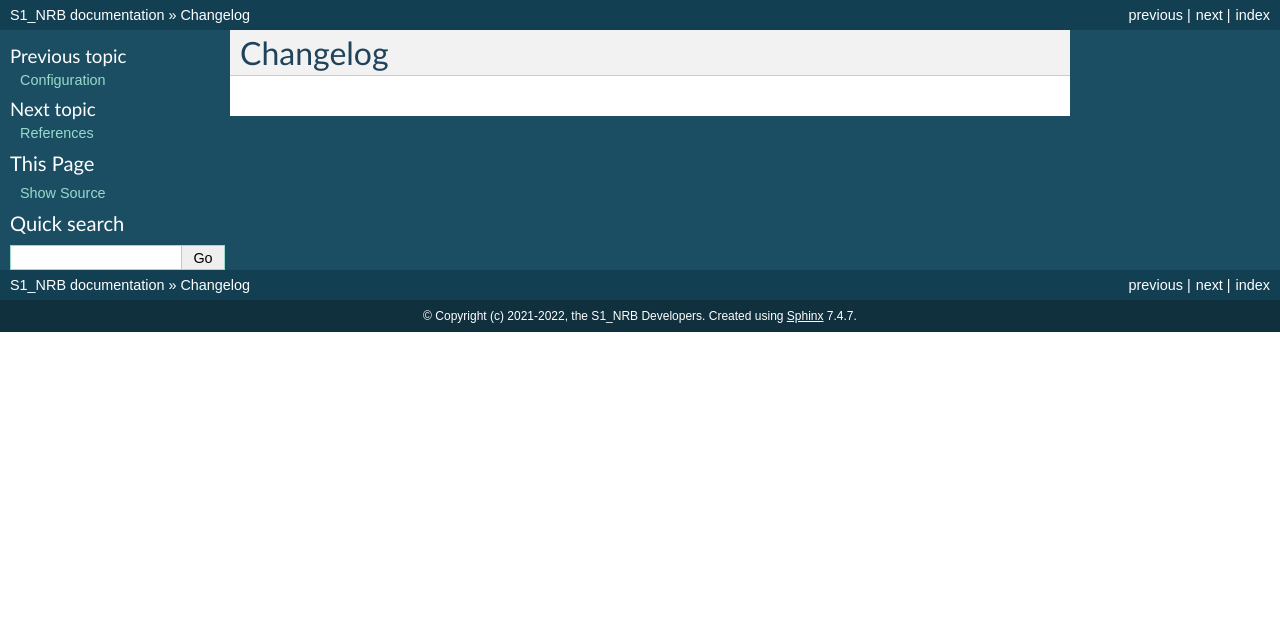
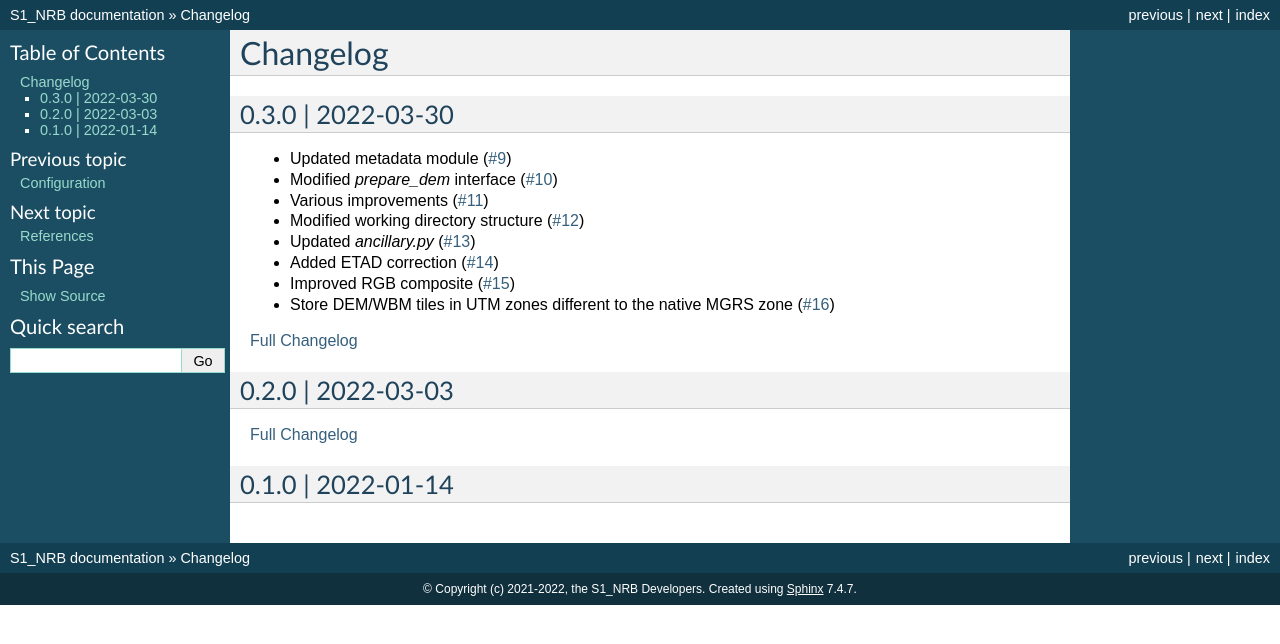
Before and after one commit to SAR-ARD/s1ard, a Sphinx documentation site: the page built from docs/about/changelog.rst, in a window 1280 px wide. Shown: the top 644 px of the page. Built offline with Sphinx 7.4.7, drawn with Linux system fonts in a browser that asks for light colours.

Commit message:
[docs] update `changelog.rst`

```diff
--- a/docs/about/changelog.rst
+++ b/docs/about/changelog.rst
@@ -1,3 +1,26 @@
 #########
 Changelog
 #########
+
+0.3.0 | 2022-03-30
+==================
+
+* Updated metadata module (`#9 <https://github.com/SAR-ARD/S1_NRB/pull/9>`_)
+* Modified `prepare_dem` interface (`#10 <https://github.com/SAR-ARD/S1_NRB/pull/10>`_)
+* Various improvements (`#11 <https://github.com/SAR-ARD/S1_NRB/pull/11>`_)
+* Modified working directory structure (`#12 <https://github.com/SAR-ARD/S1_NRB/pull/12>`_)
+* Updated `ancillary.py` (`#13 <https://github.com/SAR-ARD/S1_NRB/pull/13>`_)
+* Added ETAD correction (`#14 <https://github.com/SAR-ARD/S1_NRB/pull/14>`_)
+* Improved RGB composite (`#15 <https://github.com/SAR-ARD/S1_NRB/pull/15>`_)
+* Store DEM/WBM tiles in UTM zones different to the native MGRS zone (`#16 <https://github.com/SAR-ARD/S1_NRB/pull/16>`_)
+
+`Full Changelog <https://github.com/SAR-ARD/S1_NRB/compare/v0.2.0...v0.3.0>`_
+
+0.2.0 | 2022-03-03
+==================
+
+`Full Changelog <https://github.com/SAR-ARD/S1_NRB/compare/v0.1.0...v0.2.0>`_
+
+
+0.1.0 | 2022-01-14
+==================
```
